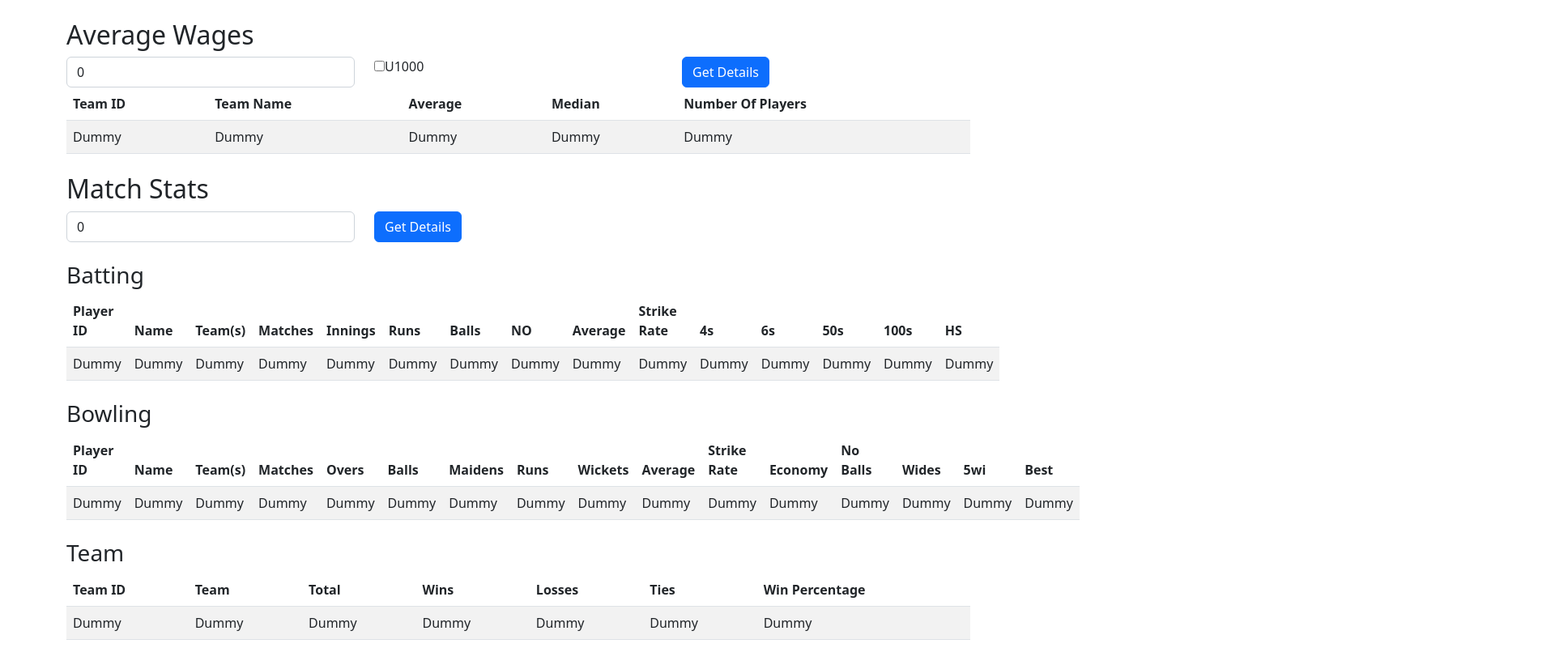
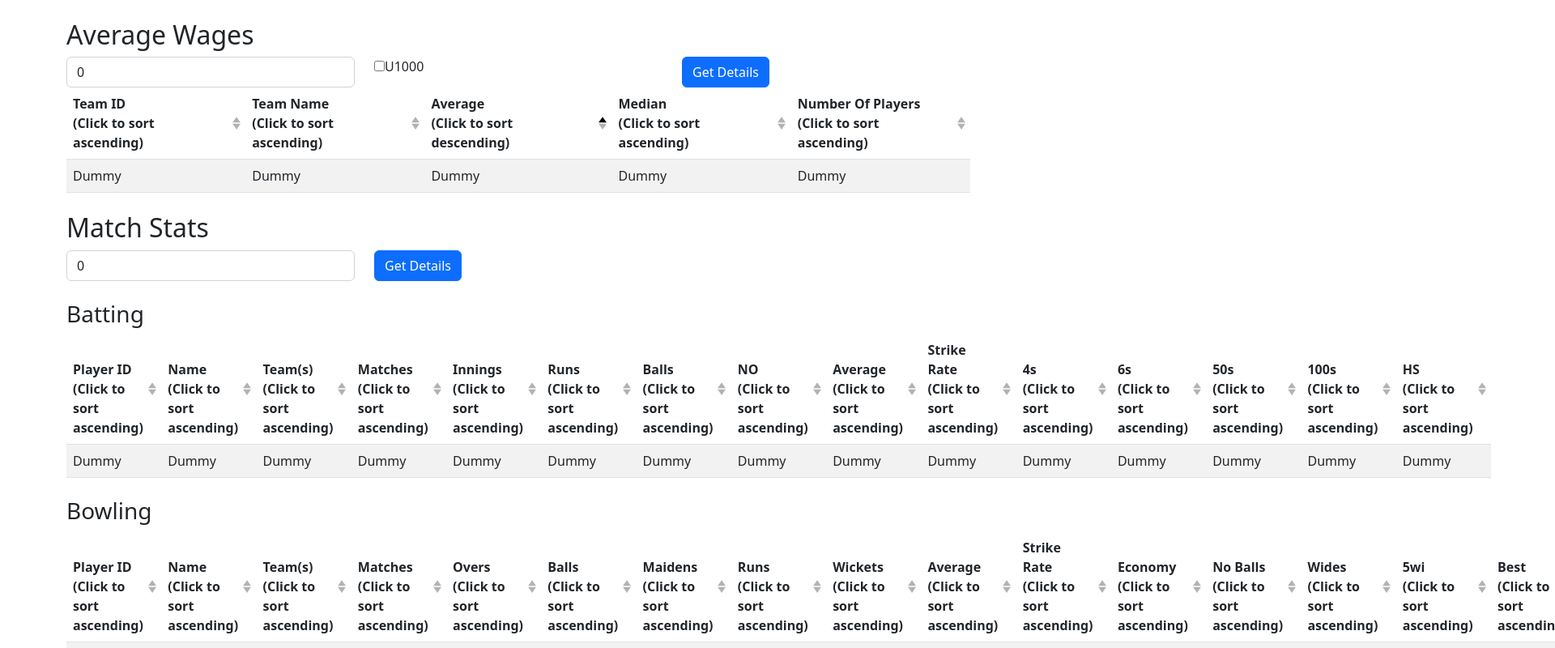
Before and after one commit to naufalaar/strategist, a Vue app: page / in a window 1280 px wide. Shown: the top 800 px of the page at 81% size, 1920 px wide, since content can reach past the window. Built offline with nearby package versions, Linux system fonts and the light colour scheme.

Commit message:
Added Sorting

```diff
--- a/package.json
+++ b/package.json
@@ -1,5 +1,5 @@
 {
-  "name": "strategist",
+  "name": "secretfiles",
   "version": "0.1.0",
   "private": true,
   "scripts": {
--- a/src/components/HelloWorld.vue
+++ b/src/components/HelloWorld.vue
@@ -11,14 +11,23 @@
         ></b-form-input>
       </b-col>
       <b-col cols="4">
-        <b-form-checkbox v-model="under" class="mb-2 mr-sm-2 mb-sm-0">U1000</b-form-checkbox>
+        <b-form-checkbox v-model="under" class="mb-2 mr-sm-2 mb-sm-0"
+          >U1000</b-form-checkbox
+        >
       </b-col>
       <b-col cols="4">
         <b-button variant="primary" @click="getTeams">Get Details</b-button>
       </b-col>
     </b-row>
 
-    <b-table striped hover :items="wageTable"></b-table>
+    <b-table
+      striped
+      hover
+      :items="wageTable"
+      :fields="wageFields"
+      :sort-by.sync="sortWagesBy"
+      :sort-desc.sync="sortWagesDesc"
+    ></b-table>
     <h2 class="mt-4">Match Stats</h2>
     <b-row>
       <b-col cols="4">
@@ -34,11 +43,32 @@
       </b-col>
     </b-row>
     <h3 class="mt-4">Batting</h3>
-    <b-table striped hover :items="matchTable.batting"></b-table>
+    <b-table
+      striped
+      hover
+      :items="matchTable.batting"
+      :fields="battingFields"
+      :sort-by.sync="sortBattingBy"
+      :sort-desc.sync="sortBattingDesc"
+    ></b-table>
     <h3 class="mt-4">Bowling</h3>
-    <b-table striped hover :items="matchTable.bowing"></b-table>
+    <b-table
+      striped
+      hover
+      :items="matchTable.bowing"
+      :fields="bowlingFields"
+      :sort-by.sync="sortBowlingBy"
+      :sort-desc.sync="sortBowlingDesc"
+    ></b-table>
     <h3 class="mt-4">Team</h3>
-    <b-table striped hover :items="matchTable.team"></b-table>
+    <b-table
+      striped
+      hover
+      :items="matchTable.team"
+      :fields="teamFields"
+      :sort-by.sync="sortTeamsBy"
+      :sort-desc.sync="sortTeamsDesc"
+    ></b-table>
   </b-container>
 </template>
 
@@ -48,6 +78,18 @@ import axios from "axios";
 export default {
   name: "HelloWorld",
   computed: {
+    wageFields(){
+      return this.wages[0].split(",").map((str) =>({key: str.trim(), sortable: true}))
+    },
+    battingFields(){
+      return this.stats["batting"][0].split(",").map((str) =>({key: str.trim(), sortable: true}))
+    },
+    bowlingFields(){
+      return this.stats["bowing"][0].split(",").map((str) =>({key: str.trim(), sortable: true}))
+    },
+    teamFields(){
+      return this.stats["team"][0].split(",").map((str) =>({key: str.trim(), sortable: true}))
+    },
     wageTable() {
       var wageTable = [];
       var headers = this.wages[0].split(",");
@@ -106,6 +148,14 @@ export default {
       teamIds: "0",
       under: false,
       matchIds: "0",
+      sortWagesBy: "Average",
+      sortWagesDesc: false,
+      sortBattingBy: "",
+      sortBattingDesc: false,
+      sortBowlingBy: "",
+      sortBowlingDesc: false,
+      sortTeamsBy: "",
+      sortTeamsDesc: false,
       wages: [
         "TeamID, TeamName, Average, Median, NumberOfPlayers",
         "Dummy,Dummy,Dummy,Dummy,Dummy",
```
Also changed, not shown: 1 other file (tests, documents, lock files or other folders).
